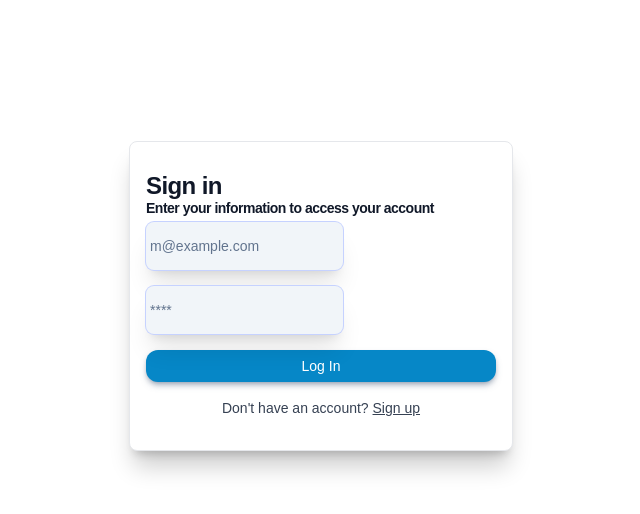
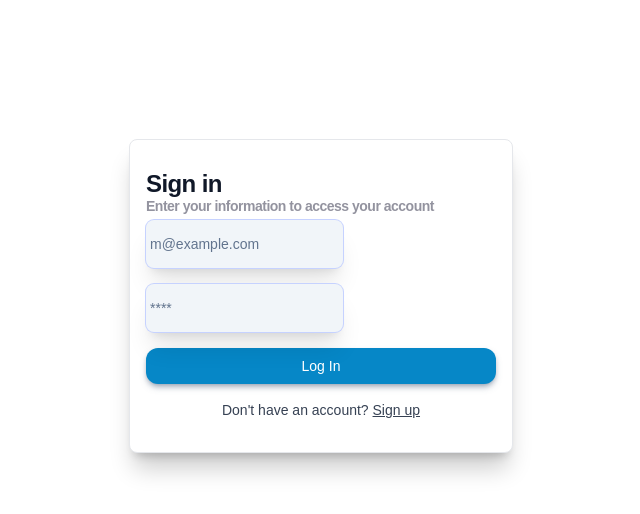
Before and after one commit to CesarArt/next-component-library, a Next.js app: page /login in a window 1280 px wide. Shown: the top 514 px of the page, without its empty margins (319-959 px from the left). Built offline with nearby package versions, Linux system fonts and the light colour scheme.

Commit message:
💄 Add style settings

```diff
--- a/src/app/globals.css
+++ b/src/app/globals.css
@@ -9,6 +9,7 @@
   --text-primary: #ffffff;
   --text-secondary: #000000;
   --card: #ffffff;
+  --muted-foreground: #93939f;
 }
 
 @theme inline {
@@ -20,6 +21,7 @@
   --color-secondary: var(--secondary);
   --color-text-primary: var(--text-primary);
   --color-text-secondary: var(--text-secondary);
+  --color-muted: var(--muted-foreground);
   --font-sans: var(--font-geist-sans);
   --font-mono: var(--font-geist-mono);
 }
--- a/src/components/ui/button.tsx
+++ b/src/components/ui/button.tsx
@@ -13,7 +13,7 @@ const IconRenderer: React.FC<{ iconName: keyof typeof lucideIcons, size: number
 };
 
 const buttonVariants = cva(
-    "flex gap-2 rounded-xl p-1.5 px-4 items-center hover:opacity-60 btn-hover shadow-md shadow-slate-500/50 dark:shadow-none text-sm",
+    "flex gap-2 rounded-xl p-2 px-4 items-center hover:opacity-60 btn-hover shadow-md shadow-slate-500/50 dark:shadow-none text-sm",
     {
         variants: {
             variant: {
```
